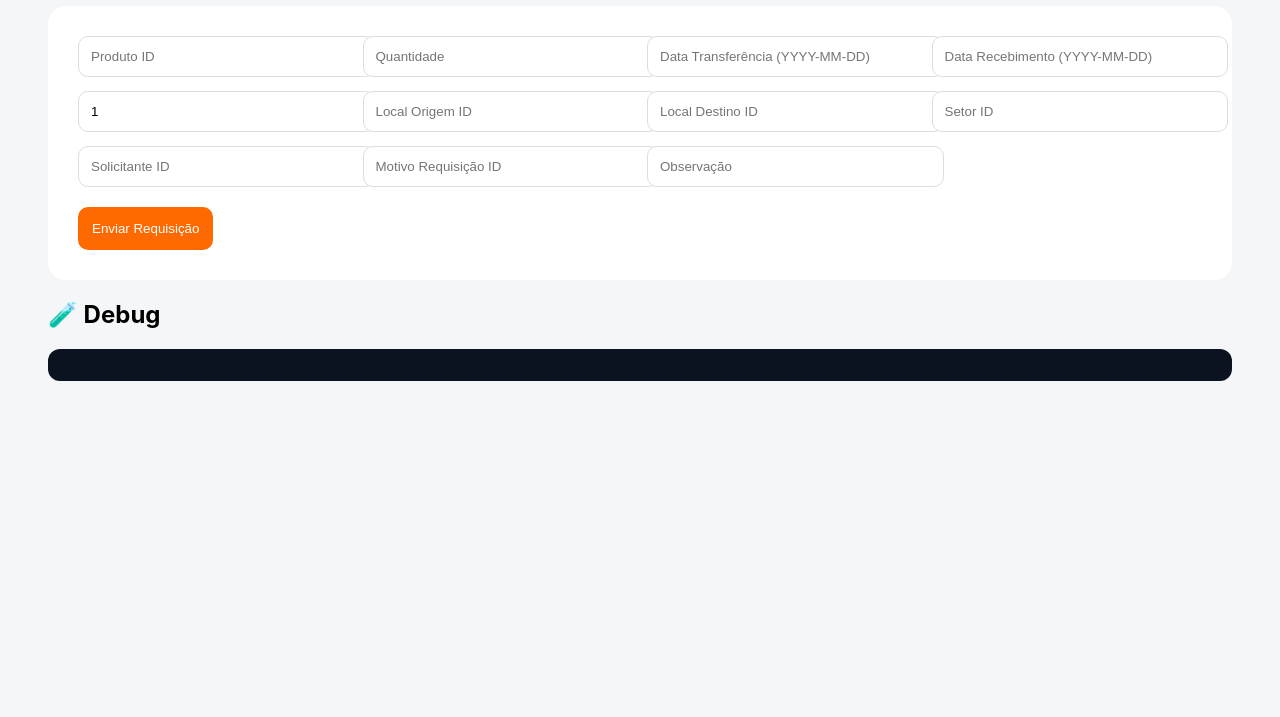
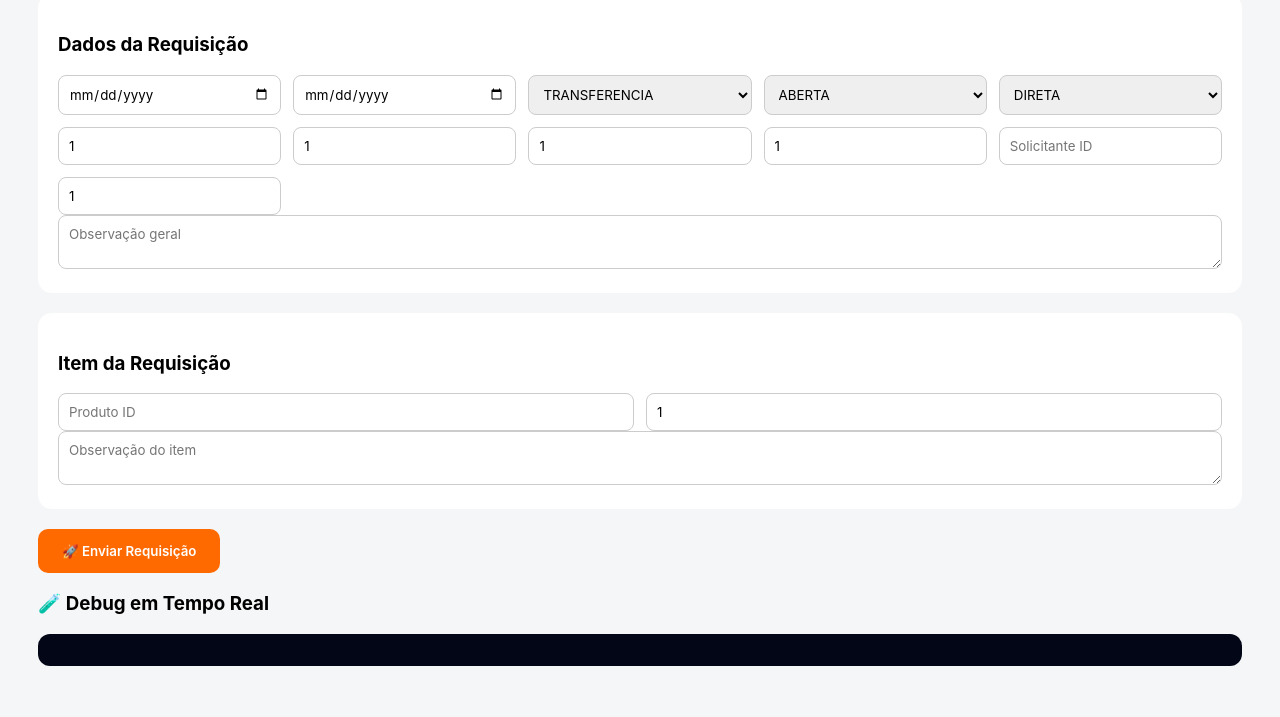
Before and after one commit to tvclena/novarequisicao, a plain HTML site: page index-requisicao.html in a window 1280 px wide. Shown: the part 124-841 px from the top of the page. Before the commit the page ends 800 px from the top, so only its background shows below. Drawn offline with Linux system fonts and the light colour scheme.

Commit message:
Update index-requisicao.html

```diff
--- a/index-requisicao.html
+++ b/index-requisicao.html
@@ -2,17 +2,72 @@
 <html lang="pt-BR">
 <head>
 <meta charset="UTF-8">
-<title>Requisição de Mercadoria (Debug Total)</title>
+<title>📦 Requisição de Mercadoria (Debug Total)</title>
 
 <style>
-body { font-family: Inter, Arial; background:#f4f6f8; padding:40px }
-input, select { padding:12px; width:100%; border-radius:10px; border:1px solid #ddd }
-button { padding:14px; background:#ff6a00; color:#fff; border:none; border-radius:10px; cursor:pointer }
-.grid { display:grid; grid-template-columns:repeat(auto-fit,minmax(220px,1fr)); gap:14px }
-pre { background:#0b1220; color:#e5e7eb; padding:16px; border-radius:12px; overflow:auto }
-.card { background:#fff; padding:30px; border-radius:18px; margin-top:20px }
-.error { background:#fee2e2; color:#991b1b; padding:14px; border-radius:10px }
-.success { background:#dcfce7; color:#166534; padding:14px; border-radius:10px }
+* { box-sizing: border-box; font-family: Inter, Arial }
+body { background:#f4f6f8; padding:30px }
+h1 { margin-bottom:20px }
+
+.grid {
+  display:grid;
+  grid-template-columns: repeat(auto-fit, minmax(220px, 1fr));
+  gap:12px;
+}
+
+input, select, textarea {
+  padding:10px;
+  border-radius:8px;
+  border:1px solid #ccc;
+  width:100%;
+}
+
+textarea { resize:vertical }
+
+button {
+  background:#ff6a00;
+  color:#fff;
+  border:none;
+  padding:14px 24px;
+  border-radius:10px;
+  font-weight:600;
+  cursor:pointer;
+  margin-top:20px;
+}
+
+button:hover { opacity:.9 }
+
+.card {
+  background:#fff;
+  padding:20px;
+  border-radius:14px;
+  margin-top:20px;
+}
+
+pre {
+  background:#020617;
+  color:#e5e7eb;
+  padding:16px;
+  border-radius:12px;
+  overflow:auto;
+  font-size:13px;
+}
+
+.error {
+  background:#fee2e2;
+  color:#991b1b;
+  padding:14px;
+  border-radius:10px;
+  margin-top:15px;
+}
+
+.success {
+  background:#dcfce7;
+  color:#166534;
+  padding:14px;
+  border-radius:10px;
+  margin-top:15px;
+}
 </style>
 </head>
 
@@ -21,95 +76,137 @@ pre { background:#0b1220; color:#e5e7eb; padding:16px; border-radius:12px; overf
 <h1>📦 Requisição de Mercadoria — Debug Total</h1>
 
 <div class="card">
+  <h3>Dados da Requisição</h3>
+
   <div class="grid">
-    <input id="produtoId" placeholder="Produto ID">
-    <input id="quantidade" placeholder="Quantidade">
-    <input id="dataTransferencia" placeholder="Data Transferência (YYYY-MM-DD)">
-    <input id="dataRecebimento" placeholder="Data Recebimento (YYYY-MM-DD)">
-    <input id="lojaId" value="1" placeholder="Loja ID">
-    <input id="localOrigemId" placeholder="Local Origem ID">
-    <input id="localDestinoId" placeholder="Local Destino ID">
-    <input id="setorId" placeholder="Setor ID">
-    <input id="solicitanteId" placeholder="Solicitante ID">
-    <input id="motivoRequisicaoId" placeholder="Motivo Requisição ID">
-    <input id="observacao" placeholder="Observação">
+    <input id="dataTransferencia" type="date">
+    <input id="dataRecebimento" type="date">
+
+    <select id="tipo">
+      <option value="TRANSFERENCIA">TRANSFERENCIA</option>
+    </select>
+
+    <select id="status">
+      <option value="ABERTA">ABERTA</option>
+      <option value="RECEBIDA">RECEBIDA</option>
+    </select>
+
+    <select id="modelo">
+      <option value="DIRETA">DIRETA</option>
+    </select>
+
+    <input id="lojaId" type="number" value="1" placeholder="Loja ID">
+    <input id="localOrigemId" type="number" value="1" placeholder="Local Origem ID">
+    <input id="localDestinoId" type="number" value="1" placeholder="Local Destino ID">
+    <input id="setorId" type="number" value="1" placeholder="Setor ID">
+    <input id="solicitanteId" type="number" placeholder="Solicitante ID">
+    <input id="motivoRequisicaoId" type="number" value="1" placeholder="Motivo ID">
   </div>
 
-  <br>
-  <button onclick="enviar()">Enviar Requisição</button>
+  <textarea id="observacaoGeral" placeholder="Observação geral"></textarea>
 </div>
+
+<div class="card">
+  <h3>Item da Requisição</h3>
+
+  <div class="grid">
+    <input id="produtoId" type="number" placeholder="Produto ID">
+    <input id="quantidade" type="number" step="0.001" value="1">
+  </div>
+
+  <textarea id="observacaoItem" placeholder="Observação do item"></textarea>
+</div>
+
+<button onclick="enviar()">🚀 Enviar Requisição</button>
 
 <div id="msg"></div>
 
-<h2>🧪 Debug</h2>
+<h3>🧪 Debug em Tempo Real</h3>
 <pre id="debug"></pre>
 
 <script>
-async function enviar() {
 const debug = document.getElementById("debug");
 const msg = document.getElementById("msg");
 
+function log(text) {
+  debug.textContent += text + "\n";
+}
+
+async function enviar() {
   debug.textContent = "";
   msg.innerHTML = "";
 
   try {
-    debug.textContent += "🔐 OBTENDO TOKEN...\n";
+    log("🔐 OBTENDO TOKEN...");
 
     const authResp = await fetch("/api/auth");
     const authText = await authResp.text();
+    log("AUTH RAW:");
+    log(authText + "\n");
 
-    debug.textContent += "AUTH RAW:\n" + authText + "\n\n";
+    const auth = JSON.parse(authText);
+    const token = auth.accessToken;
 
-    const token = JSON.parse(authText).accessToken;
     if (!token) throw new Error("Token não retornado");
 
-    debug.textContent += "TOKEN OK:\n" + token + "\n\n";
+    log("TOKEN OK:");
+    log(token + "\n");
 
     const body = {
       dataTransferencia: document.getElementById("dataTransferencia").value,
       dataRecebimento: document.getElementById("dataRecebimento").value,
-      tipo: "CONSUMO",
-      status: "RECEBIDA",
-      modelo: "DIRETA",
+      tipo: document.getElementById("tipo").value,
+      status: document.getElementById("status").value,
+      modelo: document.getElementById("modelo").value,
       lojaId: Number(document.getElementById("lojaId").value),
       localOrigemId: Number(document.getElementById("localOrigemId").value),
       localDestinoId: Number(document.getElementById("localDestinoId").value),
       setorId: Number(document.getElementById("setorId").value),
       solicitanteId: Number(document.getElementById("solicitanteId").value),
       motivoRequisicaoId: Number(document.getElementById("motivoRequisicaoId").value),
-      observacaoGeral: document.getElementById("observacao").value,
-      total: 1,
-      itens: [{
+      observacaoGeral: document.getElementById("observacaoGeral").value,
+      total: 0,
+      itens: [
+        {
           produtoId: Number(document.getElementById("produtoId").value),
           quantidadeTransferida: Number(document.getElementById("quantidade").value),
-        observacao: "Enviado via API",
+          observacao: document.getElementById("observacaoItem").value,
           custoMedio: 0,
           custo: 0,
           custoReposicao: 0,
           custoFiscal: 0
-      }]
+        }
+      ]
     };
 
-    debug.textContent += "BODY ENVIADO:\n" + JSON.stringify(body, null, 2) + "\n\n";
+    log("BODY ENVIADO:");
+    log(JSON.stringify(body, null, 2) + "\n");
 
     const resp = await fetch("/api/requisicao", {
       method: "POST",
-      headers: { Authorization: token },
+      headers: {
+        "Authorization": token,
+        "Content-Type": "application/json"
+      },
       body: JSON.stringify(body)
     });
 
     const text = await resp.text();
 
-    debug.textContent += "STATUS: " + resp.status + "\n";
-    debug.textContent += "RAW:\n" + text;
+    log("STATUS: " + resp.status);
+    log("RAW:");
+    log(text);
 
-    if (!resp.ok) throw new Error("Erro ao enviar requisição");
+    if (!resp.ok) {
+      throw new Error("Erro ao enviar requisição");
+    }
 
     msg.innerHTML = `<div class="success">✅ Requisição enviada com sucesso</div>`;
 
-  } catch (err) {
-    msg.innerHTML = `<div class="error">❌ ${err.message}</div>`;
-    debug.textContent += "\nERRO:\n" + err.message;
+  } catch (e) {
+    msg.innerHTML = `<div class="error">❌ ${e.message}</div>`;
+    log("\nERRO:");
+    log(e.message);
   }
 }
 </script>
```
Lines whose indentation alone changed are shown as unchanged.
